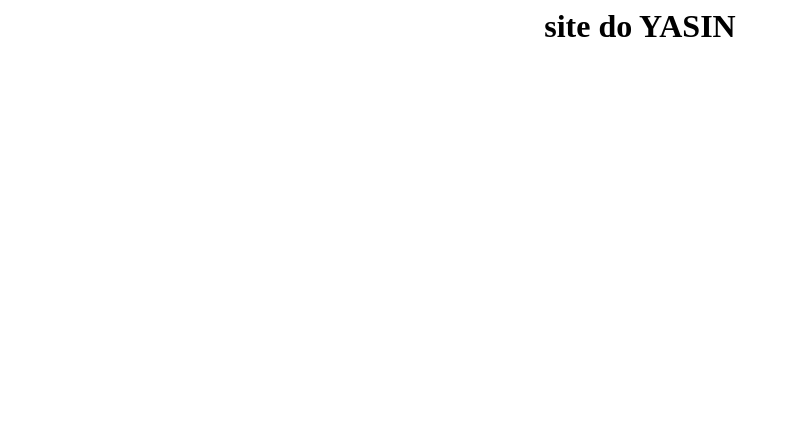
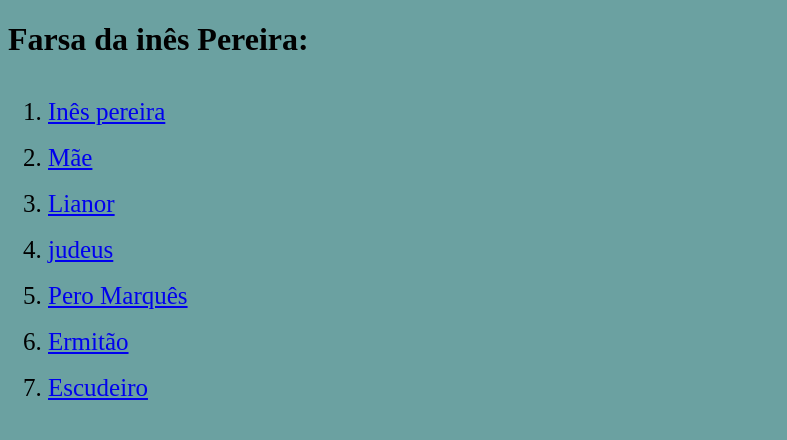
Before and after one commit to Yasin-Alizadah/web, a plain HTML site: page index.html in a window 1280 px wide. Shown: the whole page, without its empty margins (0-787 px from the left). Drawn offline with Linux system fonts and the light colour scheme.

Commit message:
Update index.html

```diff
--- a/index.html
+++ b/index.html
@@ -1,12 +1,32 @@
-<html>
+<!DOCTYPE html>
+<html lang="en">
 <head>
+  <h1>Farsa da inês Pereira:</h1>
+  <meta charset="UTF-8">
+  <meta name="viewport" content="width=device-width, initial-scale=1.0">
   <style>
- * {
- text-align:center;
- }
+    body{background-color: rgb(107, 161, 161);} /*para usar so em HTML html*/
+    li{font-size: 25px;}
   </style>
 </head>
 <body>
- <h1>site do YASIN</h1>
+    <ol>
+        <br>
+        <li><a href="Inês pereira.html">Inês pereira</a></li>
+        <br/>
+        <li><a href="Mãe.html">Mãe</a></li>
+        <br>
+        <li><a href="Lianor.html">Lianor</a></li>
+        <br/>
+        <li><a href="judeus.html">judeus</a></li>
+        <br>
+        <li><a href="Pero Marquês.html">Pero Marquês</a></li>
+        <br/>
+        <li><a href="Ermitão.html">Ermitão</a></li>
+        <br>
+        <li><a href="Escudeiro.html">Escudeiro</a></li>
+        <br/>
+    </ol>
+
 </body>
 </html>
```
Lines whose indentation alone changed are shown as unchanged.
